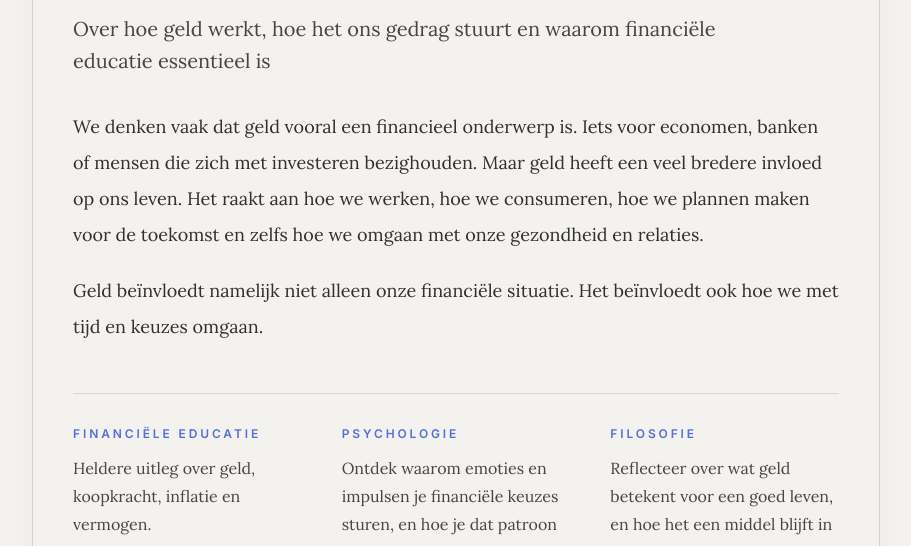
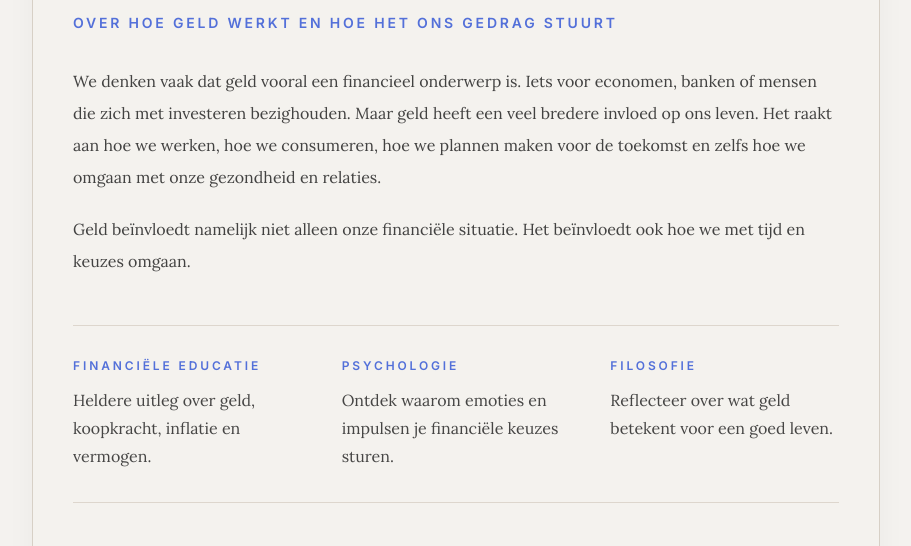
Before and after one commit to vjo18/geldgedrag, an Astro site: page / in a window 1280 px wide. Shown: the part 254-800 px from the top of the page, without its empty margins (184-1095 px from the left). Built offline with nearby package versions, Linux system fonts and the light colour scheme; Astro itself is replaced by a stand-in of ours.

Commit message:
Refine homepage intro copy styling

```diff
--- a/src/pages/index.astro
+++ b/src/pages/index.astro
@@ -25,13 +25,12 @@ const recentPosts = getSortedPosts(posts).slice(0, SITE.postPerIndex);
       >
         Geld begrijpen is jezelf begrijpen
       </h1>
-      <p class="mt-5 max-w-2xl text-lg leading-8 text-foreground/78 sm:text-xl">
-        Over hoe geld werkt, hoe het ons gedrag stuurt en waarom financiële
-        educatie essentieel is
+      <p
+        class="mt-5 font-heading text-sm font-semibold tracking-[0.2em] text-accent uppercase"
+      >
+        Over hoe geld werkt en hoe het ons gedrag stuurt
       </p>
-      <div
-        class="mt-8 max-w-3xl space-y-5 text-lg leading-9 text-foreground/88"
-      >
+      <div class="mt-8 max-w-3xl space-y-5 leading-8 text-foreground/80">
         <p>
           We denken vaak dat geld vooral een financieel onderwerp is. Iets voor
           economen, banken of mensen die zich met investeren bezighouden. Maar
@@ -65,8 +64,7 @@ const recentPosts = getSortedPosts(posts).slice(0, SITE.postPerIndex);
             Psychologie
           </p>
           <p class="leading-7 text-foreground/78">
-            Ontdek waarom emoties en impulsen je financiële keuzes sturen, en
-            hoe je dat patroon doorbreekt.
+            Ontdek waarom emoties en impulsen je financiële keuzes sturen.
           </p>
         </div>
         <div class="space-y-3">
@@ -76,8 +74,7 @@ const recentPosts = getSortedPosts(posts).slice(0, SITE.postPerIndex);
             Filosofie
           </p>
           <p class="leading-7 text-foreground/78">
-            Reflecteer over wat geld betekent voor een goed leven, en hoe het
-            een middel blijft in plaats van een doel.
+            Reflecteer over wat geld betekent voor een goed leven.
           </p>
         </div>
       </div>
```
